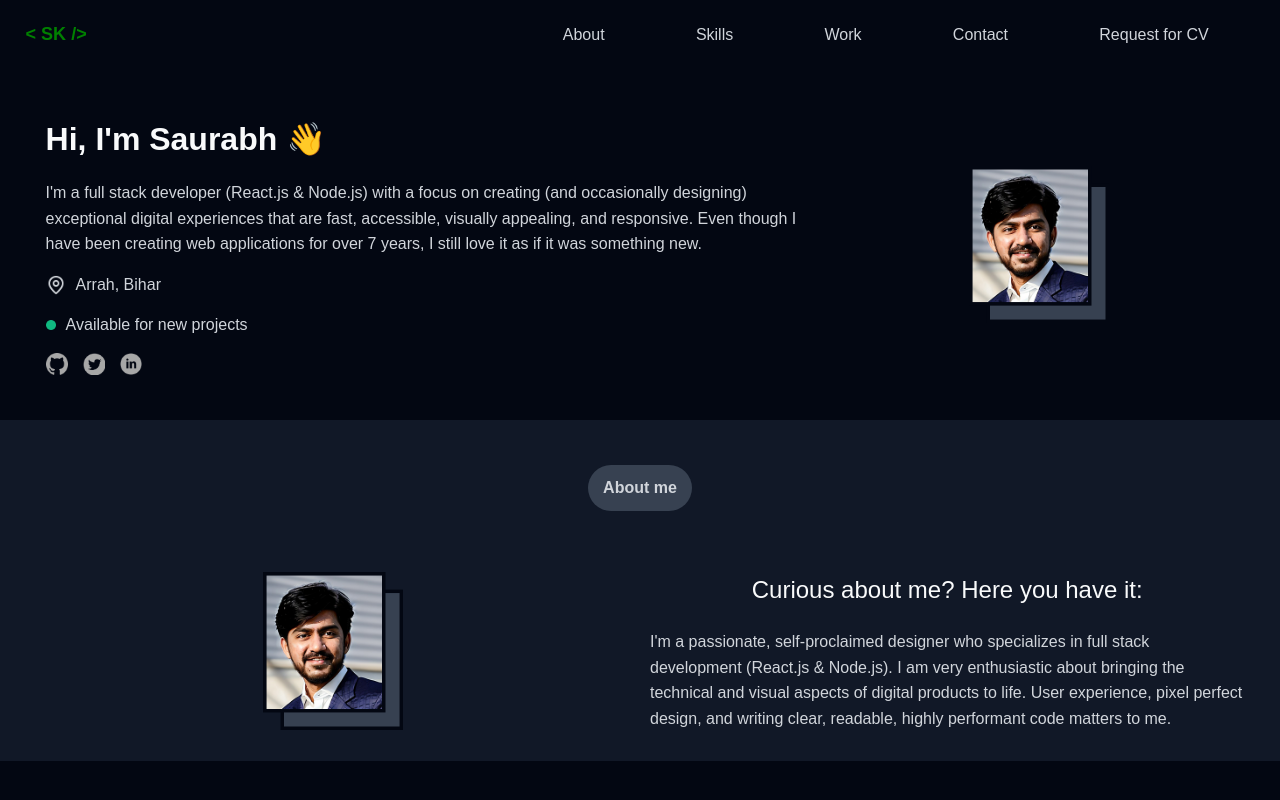
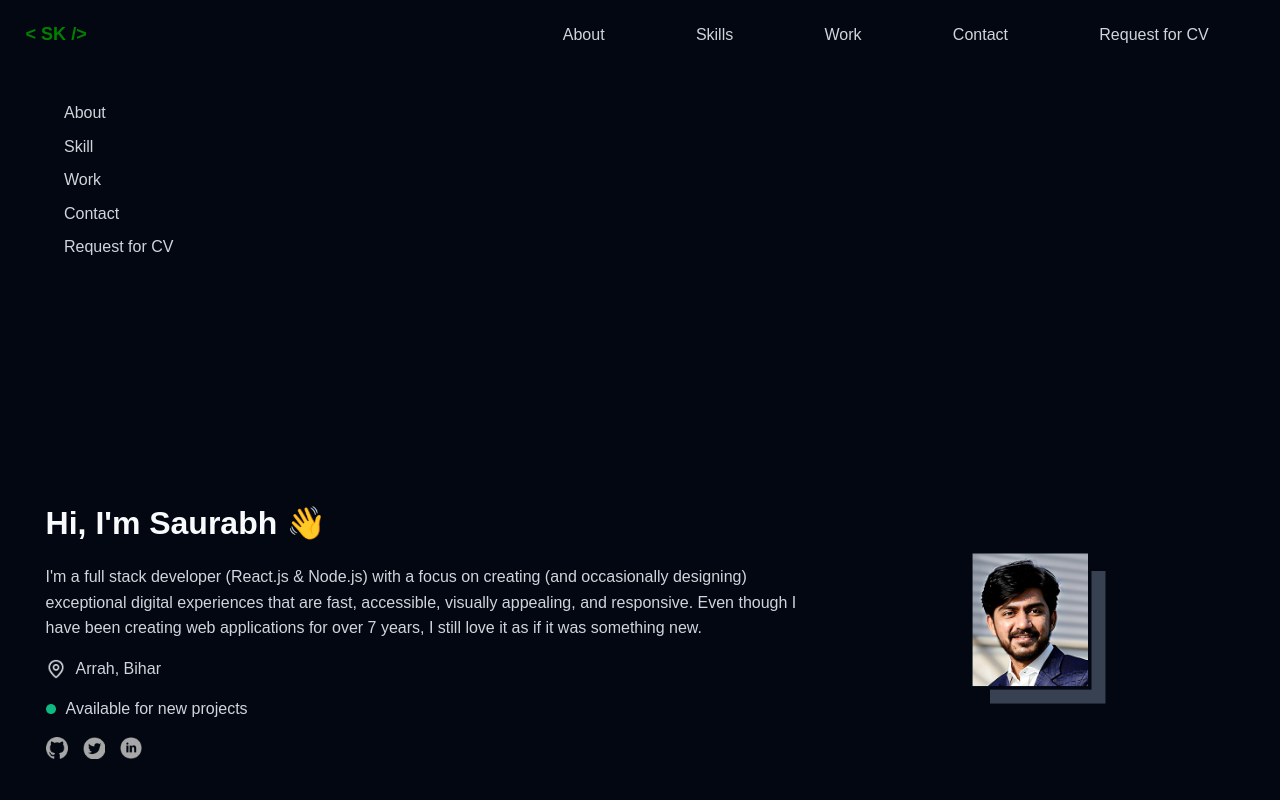
Before and after one commit to saurabhkara/portfolio2025, a Next.js app: page / in a window 1280 px wide. Shown: the top 800 px of the page. Built offline with nearby package versions, Linux system fonts and the light colour scheme.

Commit message:
fixed height and blank iissue

```diff
--- a/src/app/page.module.css
+++ b/src/app/page.module.css
@@ -2,6 +2,7 @@
   padding: 0px;
   margin: 0px;
  line-height: 1.6;
+ background-color: #030712;
 }
 .navbar{
   padding-top: 20px;
--- a/src/app/page.tsx
+++ b/src/app/page.tsx
@@ -14,7 +14,7 @@ import SocialIconComponent from "@/component/SocialIconComponent";
 
 export default function Home() {
 
-  const [hamburgeClicked, setHamburgerClicked] = useState(false);
+  const [hamburgeClicked, setHamburgerClicked] = useState(true);
   const workSectionRef = useRef<HTMLDivElement>(null)
   const skillSectionRef = useRef<HTMLDivElement>(null)
   const aboutSectionRef = useRef<HTMLDivElement>(null)
@@ -52,15 +52,14 @@ export default function Home() {
           <div className={styles.bar1}></div>
           <div className={styles.bar2}></div>
           <div className={styles.bar3}></div>
-
-          <ul className={`${styles.mobileMenu} ${hamburgeClicked && styles.open}`}>
+        </div>
+        <ul className={`${styles.mobileMenu} ${hamburgeClicked && styles.open}`}>
             <li className={styles.mobileMenuTab}><p className={styles.tabs} onClick={() => scrollToSection(aboutSectionRef)}>About</p></li>
             <li className={styles.mobileMenuTab}><p className={styles.tabs} onClick={() => scrollToSection(skillSectionRef)}>Skill</p></li>
             <li className={styles.mobileMenuTab}><p className={styles.tabs} onClick={() => scrollToSection(workSectionRef)}>Work</p></li>
             <li className={styles.mobileMenuTab}><p className={styles.tabs} onClick={() => scrollToSection(contactSectionRef)}>Contact</p></li>
             <li className={styles.mobileMenuTab}> <p className={styles.tabs}  onClick={openNewTab}>Request for CV</p></li>
-          </ul>
-        </div>
+        </ul>
       </nav>
       <main className={`${styles.main} ${hamburgeClicked && styles.addMargin}`}>
         <section className={styles.intoSection}>
```
